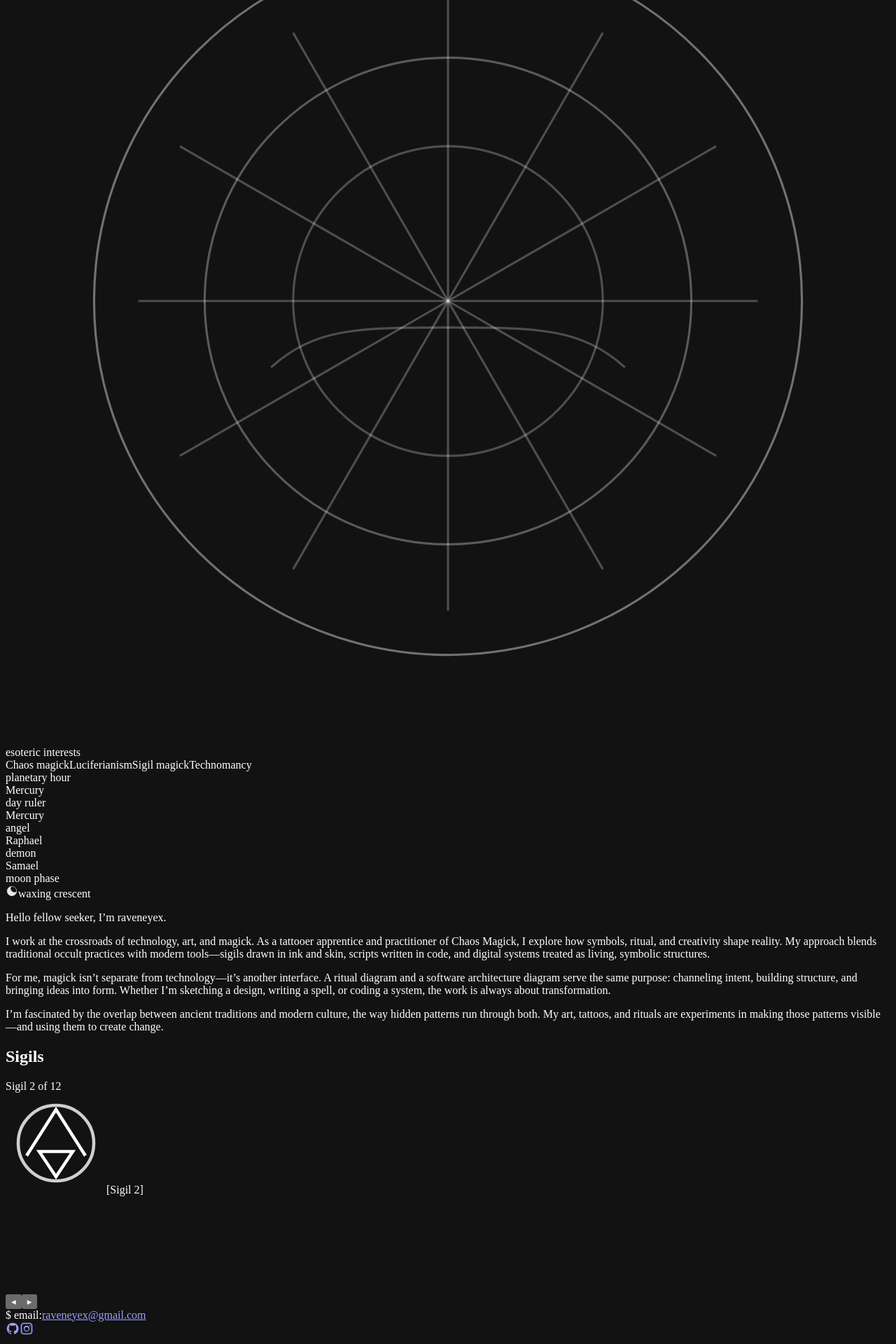
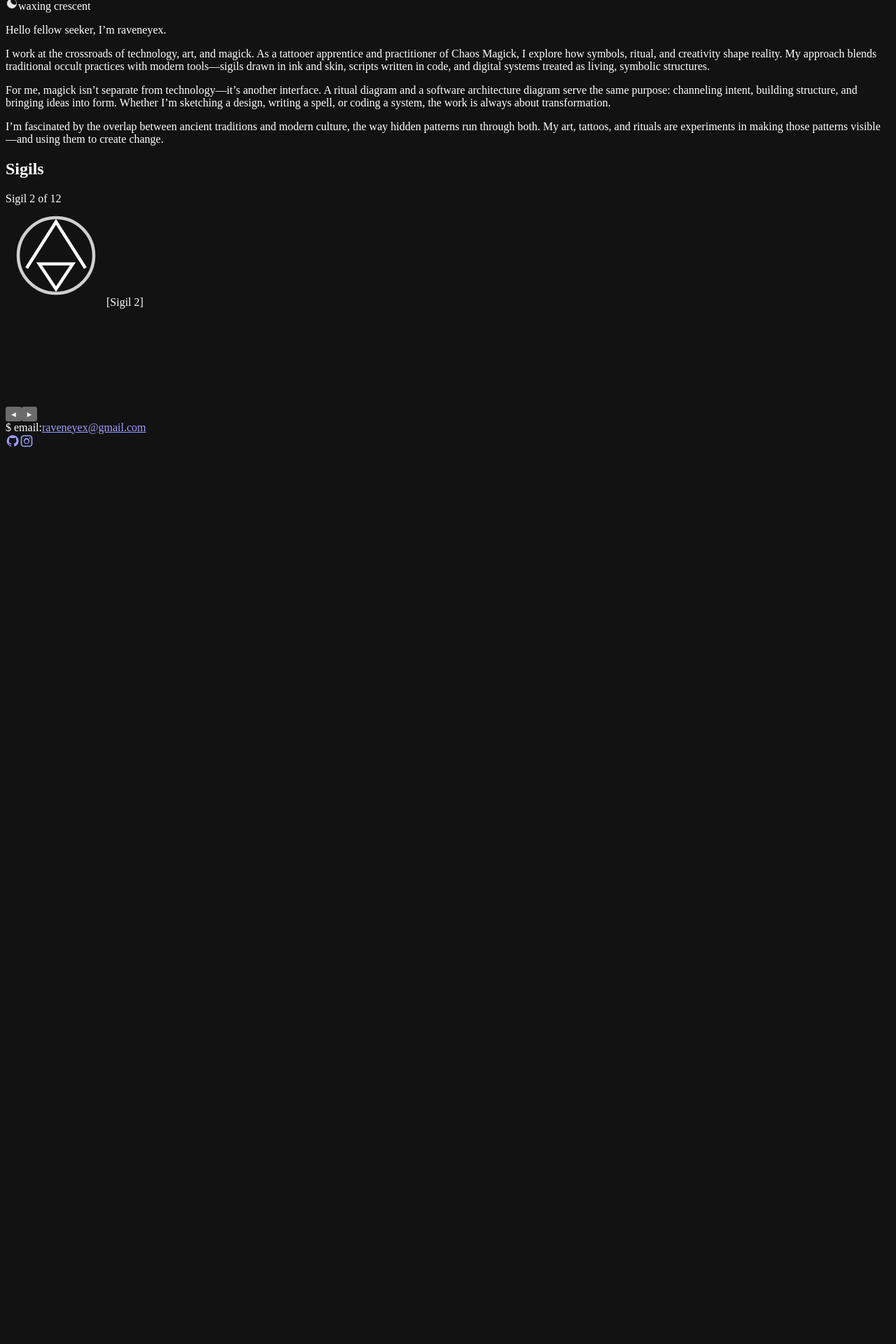
Before and after one commit to raveneyex/vibe-site, a React (Vite) app: page /magickal in a window 1280 px wide. Shown: the part 383-2303 px from the top of the page at 70% size. After the commit the page ends 1035 px from the top, so only its background shows below. Built offline with nearby package versions, Linux system fonts and the light colour scheme; the HTML template or start-up script is replaced by a standard one.

Commit message:
[Human Refactor]: Extract subcomponents

```diff
--- /dev/null
+++ b/src/components/Magick/MagickSummary.tsx
@@ -0,0 +1,26 @@
+import { useMemo } from "react";
+
+interface MagickSummaryProps {
+  summary: string;
+}
+
+export default function MagickSummary(props: MagickSummaryProps) {
+  const { summary } = props;
+
+  const summaryParagraphs = useMemo(() => {
+    return summary
+      .split(/\n\s*\n/)
+      .map((paragraph) => paragraph.trim())
+      .filter(Boolean);
+  }, [summary]);
+
+  return (
+    <article className="space-y-4 text-slate-300 leading-relaxed">
+      {summaryParagraphs.map((paragraph, index) => (
+        <p key={index} className={index === 0 ? 'font-mono text-slate-200' : undefined}>
+          {paragraph}
+        </p>
+      ))}
+    </article>
+  );
+}
--- /dev/null
+++ b/src/components/Magick/ThoughtFormsSlider.tsx
@@ -0,0 +1,67 @@
+import { Swiper, SwiperSlide } from 'swiper/react';
+import type { Swiper as SwiperInstance } from 'swiper';
+import { Navigation, Keyboard, Autoplay } from "swiper/modules";
+import SigilTile from "../SigilTile";
+import { useRef, useState } from "react";
+import 'swiper/css';
+import 'swiper/css/navigation';
+
+export default function ThoughtFormsSlider() {
+  const count = 12;
+  const swiperRef = useRef<SwiperInstance | null>(null);
+
+  const [index, setIndex] = useState(0);
+
+  return (
+    <section className="space-y-3">
+      <h2 className="text-xl font-semibold neon-text-purple">Sigils</h2>
+      <div className="relative">
+        <div aria-live="polite" role="status" className="sr-only">Sigil {index + 1} of {count}</div>
+        <Swiper
+          modules={[Navigation, Keyboard, Autoplay]}
+          onSwiper={(swiper) => {
+            swiperRef.current = swiper;
+          }}
+          onSlideChange={(swiper) => setIndex(swiper.realIndex)}
+          slidesPerView={1}
+          centeredSlides
+          spaceBetween={32}
+          keyboard={{ enabled: true, onlyInViewport: true }}
+          navigation={{
+            prevEl: '.sigil-carousel-prev',
+            nextEl: '.sigil-carousel-next',
+          }}
+          autoplay={{ delay: 3500, disableOnInteraction: false }}
+          loop
+          className="sigil-swiper"
+          aria-label="sigil carousel"
+        >
+          {Array.from({ length: count }).map((_, i) => (
+            <SwiperSlide key={i} aria-label={`sigil ${i + 1} of ${count}`}>
+              <div className="flex justify-center py-12">
+                <SigilTile label={`Sigil ${i + 1}`} accent="purple" size={3} />
+              </div>
+            </SwiperSlide>
+          ))}
+        </Swiper>
+        <div className="absolute inset-y-0 left-0 right-0 z-10 flex items-center justify-between px-2 sm:px-4 pointer-events-none">
+          <button
+            type="button"
+            className="sigil-carousel-prev pointer-events-auto ml-1 sm:ml-2 font-mono text-xs px-2 py-1 rounded glass glass-border-purple hover:neon-glow-purple focus:outline-none focus-visible:focus-outline"
+            aria-label="previous sigil"
+          >
+            ◂
+          </button>
+          <button
+            type="button"
+            className="sigil-carousel-next pointer-events-auto mr-1 sm:mr-2 font-mono text-xs px-2 py-1 rounded glass glass-border-purple hover:neon-glow-purple focus:outline-none focus-visible:focus-outline"
+            aria-label="next sigil"
+          >
+            ▸
+          </button>
+        </div>
+        <div className="mt-8" />
+      </div>
+    </section>
+  )
+}
--- a/src/pages/Magickal.tsx
+++ b/src/pages/Magickal.tsx
@@ -1,34 +1,26 @@
-import SigilTile from '../components/SigilTile';
 import SkillChip from '../components/Layout/SkillChip';
 import { Link } from 'react-router-dom';
-import { useMemo, useRef, useState, useId } from 'react';
+import { useId } from 'react';
 import HudFrame from '../components/Layout/HudFrame';
 import { CHALDEAN_ORDER, DAY_PLANET_MAP, type Planet, SYNODIC_MONTH_DAYS } from '@/constants';
 import usePageBranding from '@/hooks/usePageBranding';
 import data from '@/data.json';
-import type { Swiper as SwiperInstance } from 'swiper';
-import { Swiper, SwiperSlide } from 'swiper/react';
-import { Navigation, Keyboard, Autoplay } from 'swiper/modules';
+import ThoughtFormsSlider from '@/components/Magick/ThoughtFormsSlider';
+
 import 'swiper/css';
 import 'swiper/css/navigation';
+import MagickSummary from '@/components/Magick/MagickSummary';
 
 export default function Magickal() {
   const { magick } = data;
+
   usePageBranding({
     tint: 'rgba(168,85,247,0.14)',
     crtRgb: '168,85,247',
     title: magick.metadata.title,
     description: magick.metadata.description,
   });
-  const summaryParagraphs = useMemo(() => {
-    return magick.summary
-      .split(/\n\s*\n/)
-      .map((paragraph) => paragraph.trim())
-      .filter(Boolean);
-  }, [magick.summary]);
-  const count = 12;
-  const [index, setIndex] = useState(0);
-  const swiperRef = useRef<SwiperInstance | null>(null);
+
   const uid = useId();
 
   return (
@@ -44,19 +36,6 @@ export default function Magickal() {
 
       <section>
         <HudFrame accent="purple" className="p-5 relative overflow-hidden">
-          <div aria-hidden className="pointer-events-none absolute -inset-8 opacity-20">
-            <svg viewBox="0 0 400 400" className="w-full h-full rotate-6" xmlns="http://www.w3.org/2000/svg">
-              <g fill="none" stroke="currentColor" className="text-neon-purple">
-                <circle cx="200" cy="200" r="160" opacity="0.4" />
-                <circle cx="200" cy="200" r="110" opacity="0.3" />
-                <circle cx="200" cy="200" r="70" opacity="0.25" />
-                {Array.from({ length: 12 }).map((_, i) => (
-                  <line key={i} x1="200" y1="200" x2={200 + 140*Math.cos((i*Math.PI)/6)} y2={200 + 140*Math.sin((i*Math.PI)/6)} opacity="0.25" />
-                ))}
-                <path d="M120 230c20-18 40-18 80-18s60 0 80 18" opacity="0.25" />
-              </g>
-            </svg>
-          </div>
           <div className="relative z-10">
             <div className="text-slate-300 text-[10px] uppercase tracking-widest">esoteric interests</div>
             <div className="mt-2 flex flex-wrap gap-2">
@@ -195,65 +174,9 @@ export default function Magickal() {
         </HudFrame>
       </section>
 
-      <article className="space-y-4 text-slate-300 leading-relaxed">
-        {summaryParagraphs.map((paragraph, index) => (
-          <p key={index} className={index === 0 ? 'font-mono text-slate-200' : undefined}>
-            {paragraph}
-          </p>
-        ))}
-      </article>
+      <MagickSummary summary={magick.summary} />
 
-      <section className="space-y-3">
-        <h2 className="text-xl font-semibold neon-text-purple">Sigils</h2>
-        <div className="relative">
-          {/* Live region to announce current slide for screen readers */}
-          <div aria-live="polite" role="status" className="sr-only">Sigil {index + 1} of {count}</div>
-          <Swiper
-            modules={[Navigation, Keyboard, Autoplay]}
-            onSwiper={(swiper) => {
-              swiperRef.current = swiper;
-            }}
-            onSlideChange={(swiper) => setIndex(swiper.realIndex)}
-            slidesPerView={1}
-            centeredSlides
-            spaceBetween={32}
-            keyboard={{ enabled: true, onlyInViewport: true }}
-            navigation={{
-              prevEl: '.sigil-carousel-prev',
-              nextEl: '.sigil-carousel-next',
-            }}
-            autoplay={{ delay: 3500, disableOnInteraction: false }}
-            loop
-            className="sigil-swiper"
-            aria-label="sigil carousel"
-          >
-            {Array.from({ length: count }).map((_, i) => (
-              <SwiperSlide key={i} aria-label={`sigil ${i + 1} of ${count}`}>
-                <div className="flex justify-center py-12">
-                  <SigilTile label={`Sigil ${i + 1}`} accent="purple" size={3} />
-                </div>
-              </SwiperSlide>
-            ))}
-          </Swiper>
-          <div className="absolute inset-y-0 left-0 right-0 z-10 flex items-center justify-between px-2 sm:px-4 pointer-events-none">
-            <button
-              type="button"
-              className="sigil-carousel-prev pointer-events-auto ml-1 sm:ml-2 font-mono text-xs px-2 py-1 rounded glass glass-border-purple hover:neon-glow-purple focus:outline-none focus-visible:focus-outline"
-              aria-label="previous sigil"
-            >
-              ◂
-            </button>
-            <button
-              type="button"
-              className="sigil-carousel-next pointer-events-auto mr-1 sm:mr-2 font-mono text-xs px-2 py-1 rounded glass glass-border-purple hover:neon-glow-purple focus:outline-none focus-visible:focus-outline"
-              aria-label="next sigil"
-            >
-              ▸
-            </button>
-          </div>
-          <div className="mt-8" />
-        </div>
-      </section>
+      <ThoughtFormsSlider />
     </section>
   );
 }
```
